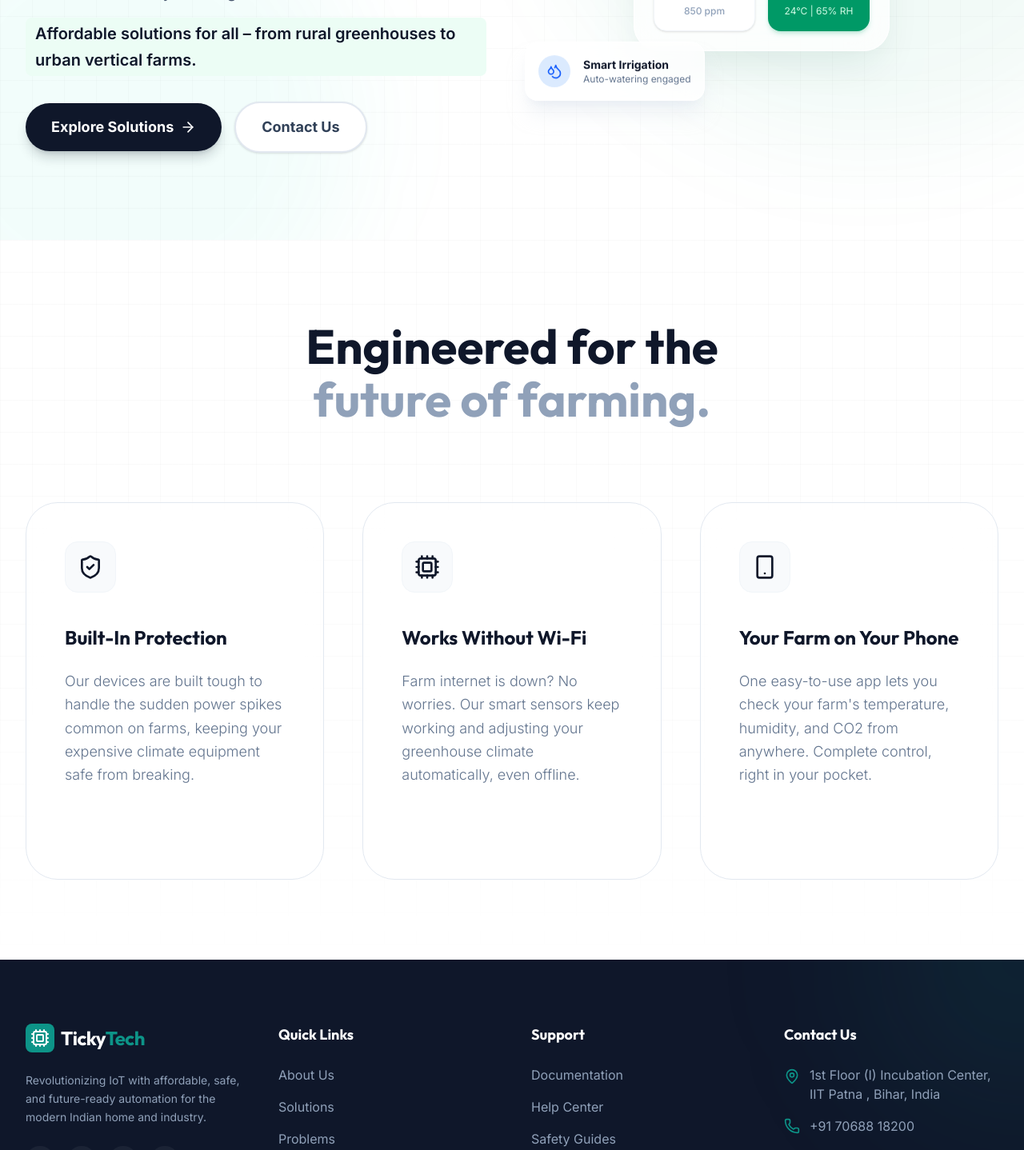
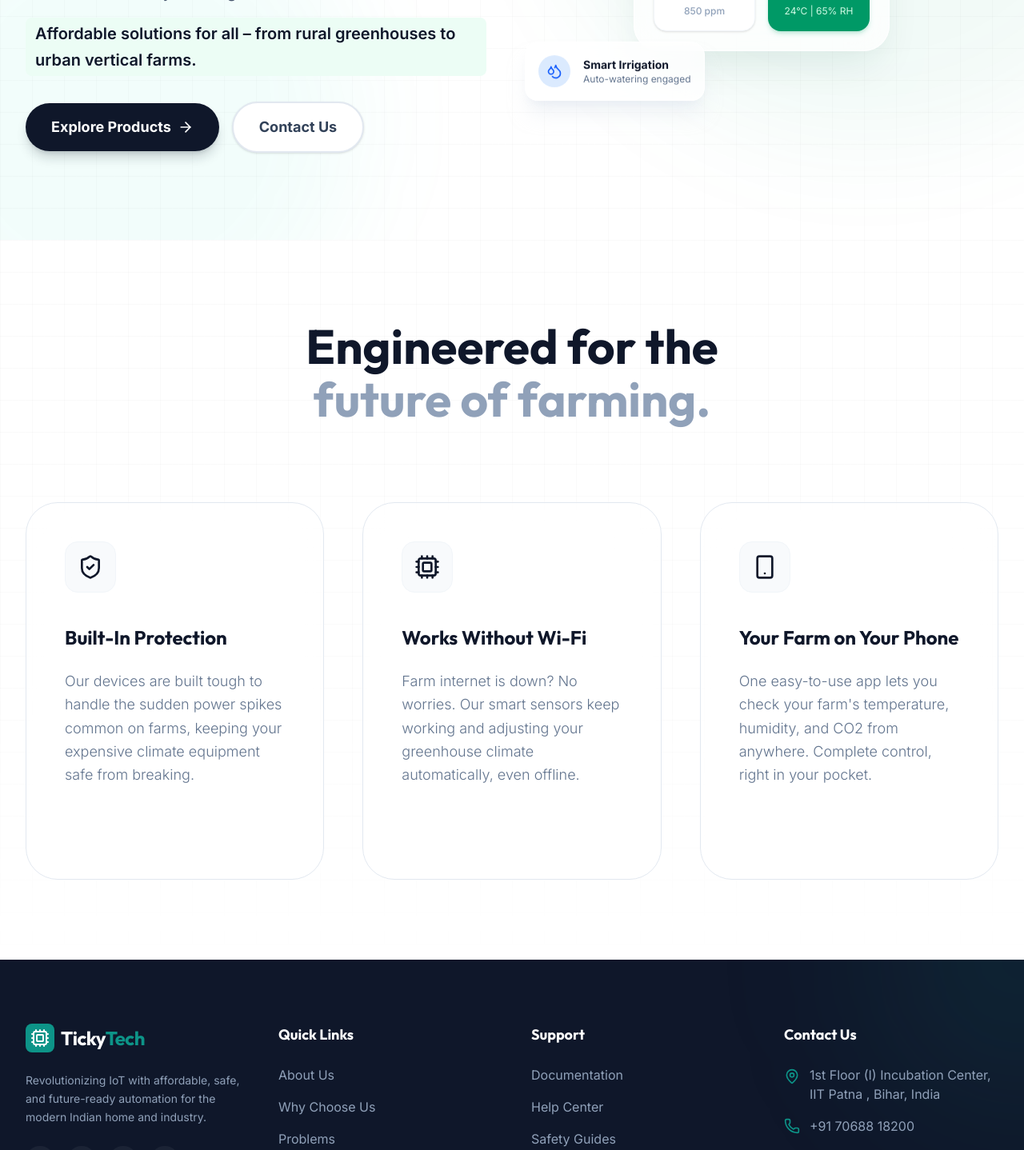
Before and after one commit to prajyoth2006/TICKY_TECH_AGRI, a React (Vite) app: page / in a window 1280 px wide. Shown: the part 420-1858 px from the top of the page at 80% size. Built offline with nearby package versions, Linux system fonts and the light colour scheme.

Commit message:
Modified some changes before hosting

```diff
--- a/src/components/Footer.tsx
+++ b/src/components/Footer.tsx
@@ -6,12 +6,10 @@ export default function Footer() {
 
   return (
     <footer className="bg-navy-900 text-white pt-20 pb-10 overflow-hidden relative">
-      {/* Background decoration */}
       <div className="absolute top-0 right-0 w-96 h-96 bg-brand-600/10 rounded-full blur-[100px] -translate-y-1/2 translate-x-1/2" />
 
       <div className="max-w-7xl mx-auto px-4 sm:px-6 lg:px-8 relative">
         <div className="grid grid-cols-1 md:grid-cols-2 lg:grid-cols-4 gap-12 mb-16">
-          {/* Company Identity */}
           <div className="space-y-6">
             <Link to="/" className="flex items-center space-x-2 group">
               <div className="bg-brand-600 p-1.5 rounded-lg group-hover:scale-110 transition-transform">
@@ -41,19 +39,17 @@ export default function Footer() {
             </div>
           </div>
 
-          {/* Quick Links */}
           <div>
             <h4 className="text-lg font-bold mb-6 font-display">Quick Links</h4>
             <ul className="space-y-4 text-slate-400">
               <li><Link to="/about" className="hover:text-brand-600 transition-colors">About Us</Link></li>
-              <li><Link to="/solutions" className="hover:text-brand-600 transition-colors">Solutions</Link></li>
+              <li><Link to="/solutions" className="hover:text-brand-600 transition-colors">Why Choose Us</Link></li>
               <li><Link to="/problems" className="hover:text-brand-600 transition-colors">Problems</Link></li>
               <li><Link to="/team" className="hover:text-brand-600 transition-colors">Our Team</Link></li>
               <li><Link to="/contact" className="hover:text-brand-600 transition-colors">Contact Us</Link></li>
             </ul>
           </div>
 
-          {/* Support */}
           <div>
             <h4 className="text-lg font-bold mb-6 font-display">Support</h4>
             <ul className="space-y-4 text-slate-400">
@@ -65,7 +61,6 @@ export default function Footer() {
             </ul>
           </div>
 
-          {/* Contact Info */}
           <div>
             <h4 className="text-lg font-bold mb-6 font-display">Contact Us</h4>
             <ul className="space-y-4 text-slate-400">
--- a/src/components/Hero.tsx
+++ b/src/components/Hero.tsx
@@ -12,7 +12,6 @@ import {
 import { Link } from 'react-router-dom';
 
 export default function Hero() {
-  // Animation variants for floating elements
   const floatingAnimation = {
     y: [0, -15, 0],
     transition: {
@@ -33,10 +32,8 @@ export default function Hero() {
 
   return (
     <section className="relative min-h-[90vh] pt-32 pb-20 lg:pt-0 lg:pb-0 overflow-hidden bg-white flex items-center">
-      {/* Subtle Tech Grid Background */}
       <div className="absolute inset-0 bg-[linear-gradient(to_right,#8080800a_1px,transparent_1px),linear-gradient(to_bottom,#8080800a_1px,transparent_1px)] bg-size-[40px_40px] pointer-events-none" />
 
-      {/* Soft Glow Orbs - Tinted slightly greener for agriculture vibe */}
       <div className="absolute top-0 right-0 -translate-y-1/4 translate-x-1/4 w-200 h-200 bg-emerald-600/5 rounded-full blur-3xl pointer-events-none" />
       <div className="absolute bottom-0 left-0 translate-y-1/4 -translate-x-1/4 w-150 h-150 bg-teal-400/5 rounded-full blur-3xl pointer-events-none" />
 
@@ -92,8 +89,8 @@ export default function Hero() {
               transition={{ duration: 0.5, delay: 0.3 }}
               className="flex flex-col sm:flex-row items-center justify-center lg:justify-start space-y-4 sm:space-y-0 sm:space-x-4"
             >
-              <Link to="/solutions" className="w-full sm:w-auto bg-navy-900 text-white px-8 py-4 rounded-full font-bold text-lg hover:bg-emerald-600 transition-all duration-300 flex items-center justify-center shadow-lg shadow-navy-900/20 active:scale-95 group">
-                Explore Solutions
+              <Link to="/products" className="w-full sm:w-auto bg-navy-900 text-white px-8 py-4 rounded-full font-bold text-lg hover:bg-emerald-600 transition-all duration-300 flex items-center justify-center shadow-lg shadow-navy-900/20 active:scale-95 group">
+                Explore Products
                 <ArrowRight className="ml-2 w-5 h-5 group-hover:translate-x-1 transition-transform" />
               </Link>
               <Link to="/contact" className="w-full sm:w-auto bg-white border-2 border-slate-200 text-slate-700 px-8 py-4 rounded-full font-bold text-lg hover:border-emerald-600 hover:text-emerald-600 transition-all duration-300 active:scale-95 text-center shadow-sm">
--- a/src/components/Layout.tsx
+++ b/src/components/Layout.tsx
@@ -9,7 +9,6 @@ export default function Layout() {
 
   return (
     <div className="min-h-screen bg-white font-sans text-slate-900 overflow-x-clip flex flex-col">
-      {/* CRITICAL FIX: Changed overflow-x-hidden to overflow-x-clip */}
       <Navbar />
 
       <main className="grow">
--- a/src/components/Navbar.tsx
+++ b/src/components/Navbar.tsx
@@ -44,7 +44,6 @@ export default function Navbar() {
             </span>
           </Link>
 
-          {/* Desktop Nav */}
           <div className="hidden md:flex items-center space-x-8">
             {navLinks.map((link) => (
               <NavLink
@@ -61,7 +60,6 @@ export default function Navbar() {
               </NavLink>
             ))}
 
-            {/* --- HOME AUTOMATION DEVICE BUTTON --- */}
             <Link
               to="https://ticky-tech-blond.vercel.app/"
               target="_blank"
@@ -71,7 +69,6 @@ export default function Navbar() {
               <Home className="w-4 h-4 text-brand-400 group-hover:text-white transition-colors" />
               Try Our Smart Home Solution
             </Link>
-            {/* --- END BUTTON --- */}
 
           </div>
 
--- a/src/pages/Contact.tsx
+++ b/src/pages/Contact.tsx
@@ -7,7 +7,6 @@ export default function Contact() {
       <section id="contact" className="bg-white overflow-hidden">
         <div className="max-w-7xl mx-auto px-4 sm:px-6 lg:px-8">
           <div className="flex flex-col lg:flex-row gap-20">
-            {/* Contact Information */}
             <div className="flex-1">
               <motion.div
                 initial={{ opacity: 0, x: -30 }}
@@ -57,7 +56,6 @@ export default function Contact() {
               </motion.div>
             </div>
 
-            {/* Contact Form */}
             <div className="flex-1">
               <motion.div
                 initial={{ opacity: 0, y: 40 }}
--- a/src/pages/Home.tsx
+++ b/src/pages/Home.tsx
@@ -31,18 +31,14 @@ export default function Home() {
     <div className="bg-white overflow-hidden">
       <Hero />
 
-      {/* Engineered For The Future Section */}
       <section className="py-25 relative group">
 
-        {/* MATCHED TO HERO: Subtle Tech Grid Background */}
         <div className="absolute inset-0 bg-[linear-gradient(to_right,#8080800a_1px,transparent_1px),linear-gradient(to_bottom,#8080800a_1px,transparent_1px)] bg-size-[40px_40px] mask-[linear-gradient(to_bottom,white_60%,transparent_100%)] pointer-events-none" />
 
-        {/* Soft Ambient Glow */}
         <div className="absolute left-1/2 -translate-x-1/2 top-0 -z-10 h-125 w-full max-w-4xl rounded-full bg-brand-600/5 blur-[120px] pointer-events-none" />
 
         <div className="max-w-7xl mx-auto px-4 sm:px-6 lg:px-8 relative z-10">
 
-          {/* Section Header */}
           <div className="text-center mb-24">
             <motion.h2
               initial={{ opacity: 0, y: 20 }}
@@ -108,8 +104,8 @@ export default function Home() {
                 </p>
 
                 <div className="relative z-10 mt-auto pt-4 flex items-center text-brand-600 font-bold text-sm tracking-tight opacity-0 group-hover:opacity-100 -translate-x-2 group-hover:translate-x-0 transition-all duration-500">
-                  <Link to="/solutions" className="flex items-center hover:underline">
-                    Explore Solutions <ChevronRight className="w-4 h-4 ml-1" />
+                  <Link to="/products" className="flex items-center hover:underline">
+                    Explore Products <ChevronRight className="w-4 h-4 ml-1" />
                   </Link>
                 </div>
               </motion.div>
--- a/src/pages/Solutions.tsx
+++ b/src/pages/Solutions.tsx
@@ -55,7 +55,6 @@ export default function Solutions() {
   return (
     <section id="solutions" className="py-24 md:py-32 bg-slate-50 relative">
 
-      {/* Subtle Blueprint Grid Background */}
       <div className="absolute inset-0 bg-[linear-gradient(to_right,#8080800a_1px,transparent_1px),linear-gradient(to_bottom,#8080800a_1px,transparent_1px)] bg-size-[24px_24px] pointer-events-none" />
 
       <div className="max-w-7xl mx-auto px-4 sm:px-6 lg:px-8 relative z-10">
```
Also changed, not shown: src/pages/About.tsx (+0 -7 lines), src/pages/Products.tsx (+0 -7 lines), src/pages/Team.tsx (+6 -16 lines).
